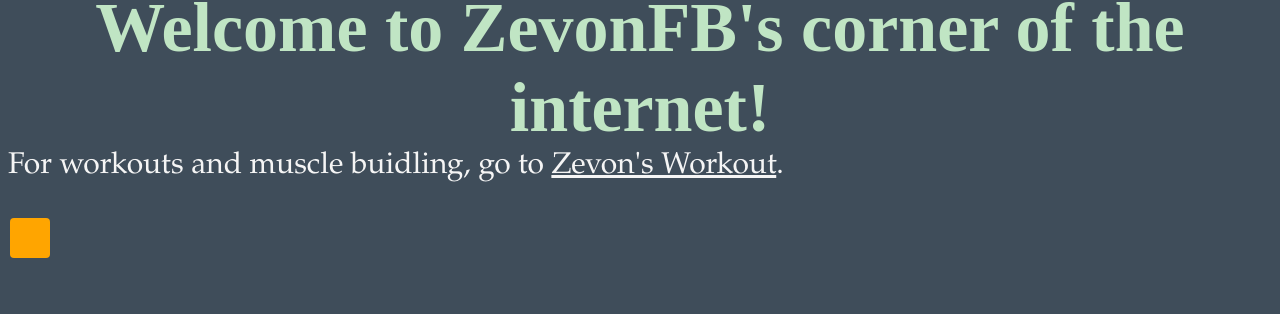
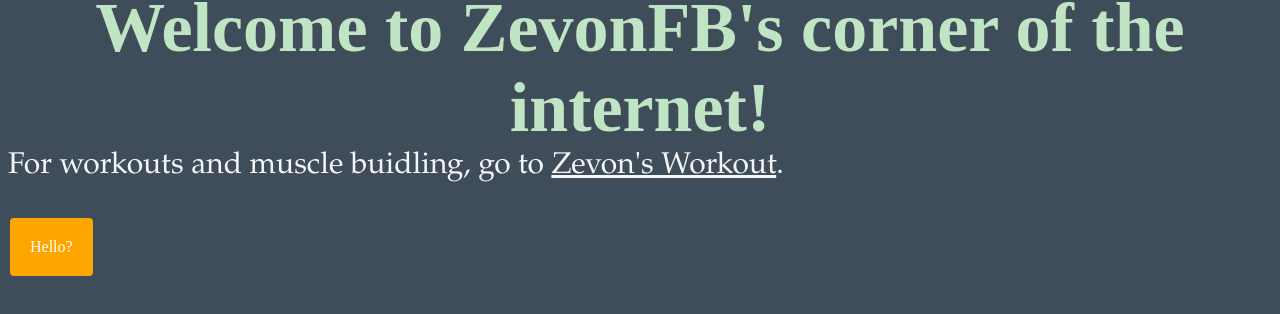
Before and after one commit to Zevonfb/ZevonFB.github.io, a plain HTML site: page index.html in a window 1280 px wide. Drawn offline with Linux system fonts and the light colour scheme.

Commit message:
Update
trying to put text inside the button box.

```diff
--- a/index.html
+++ b/index.html
@@ -11,7 +11,7 @@
 	</section>
 	<section>
 		<p class="alphabasictext1">For workouts and muscle buidling, go to <a href="zevonsworkout" class="alphabasictext1">Zevon's Workout</a>.</p>
-		<p><a href="oldpage.html" class="rounded-button-2"></a></p>
+		<p><a href="oldpage.html" class="rounded-button-2">Hello?</a></p>
 	</section>
 	<section>
 
```
